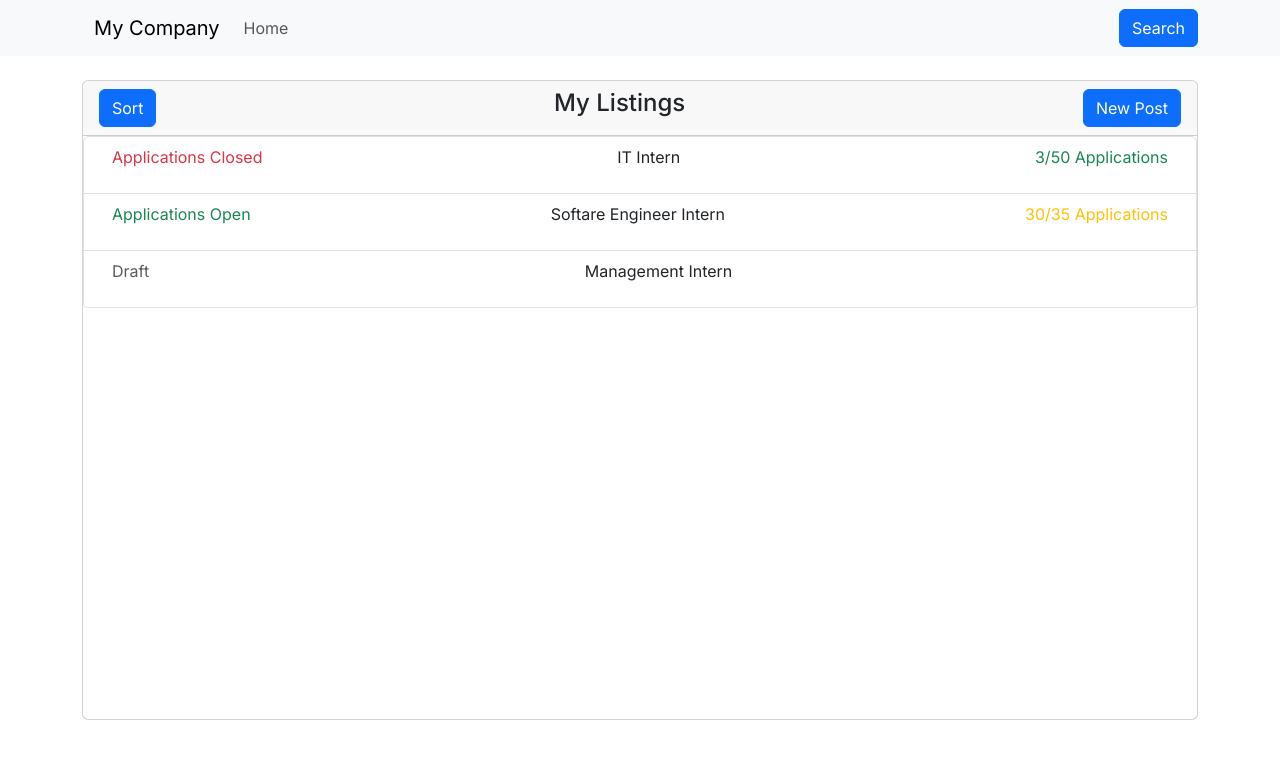
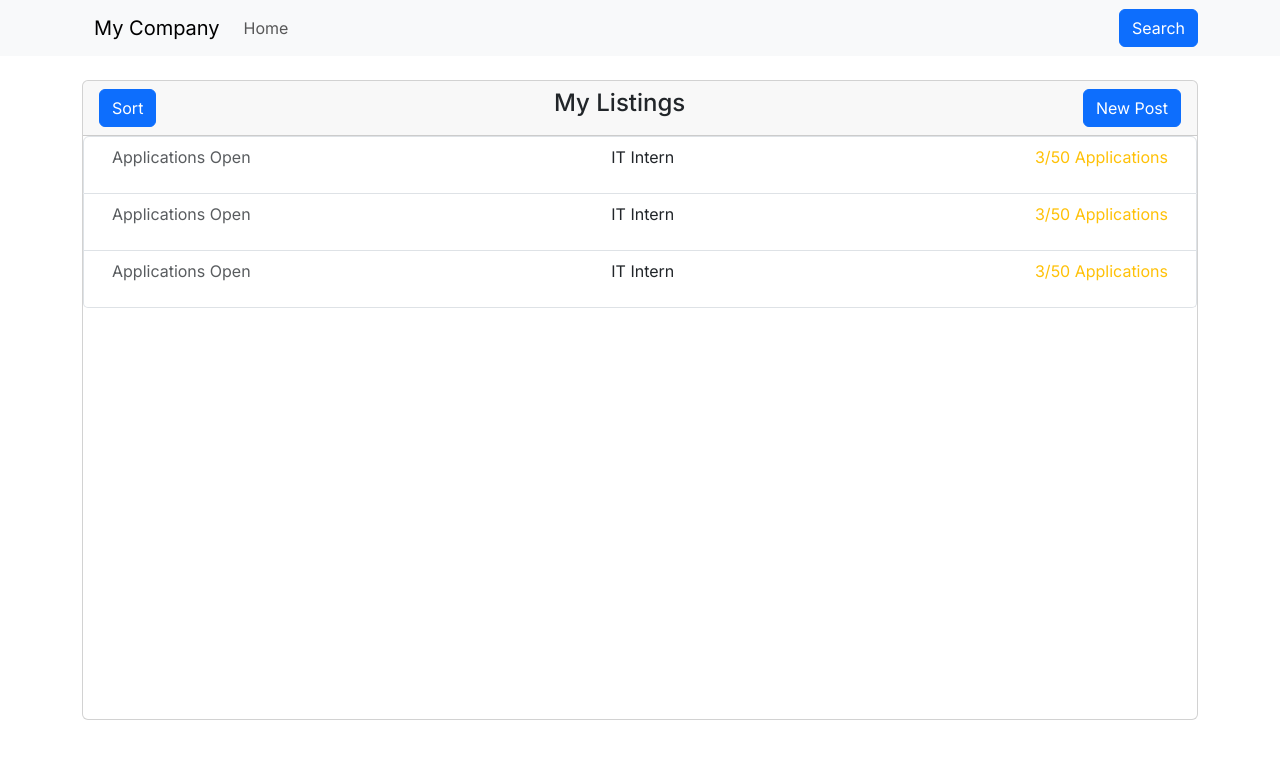
Before and after one commit to robwakefield/InternHunt, a Next.js app: page /recruiterDashboard in a window 1280 px wide. Shown: the top 758 px of the page. Built offline with nearby package versions, Linux system fonts and the light colour scheme; no server answers.

Commit message:
Extract listing item components in r dashboard

```diff
--- a/src/app/recruiterDashboard/page.js
+++ b/src/app/recruiterDashboard/page.js
@@ -1,15 +1,19 @@
 'use client'
 
 import "bootstrap/dist/css/bootstrap.min.css"
-import Nav from 'react-bootstrap/Nav';
-import Button from 'react-bootstrap/Button';
-import ListGroup from "react-bootstrap/ListGroup";
-import { Container, Navbar, Card, ListGroupItem } from "react-bootstrap";
+import { Nav, Button, ListGroup, Container, Navbar, Card, ListGroupItem } from "react-bootstrap";
+import { Component, useEffect, useState } from "react";
 
 function recruiterDashboard() {
-const handleClick = () => {
-  window.location.href = "./recruiterInternship";
-}
+
+const [post, setPost] = useState({name: "", applications: [], totalPlaces: 0, status: ""});
+
+useEffect(() => {
+  fetch('/api/post')
+    .then((response) => response.json())
+    .then((data) => setPost(data));
+}, []);
+
 
   return (
     <main className="recruiterDashboard">
@@ -35,39 +39,68 @@ const handleClick = () => {
             <Button>New Post</Button>
           </Card.Header>
 
-          <ListGroup>
+        <ApplicantList listings={[1, 2, 3]}></ApplicantList>
 
-            <ListGroupItem>
-              <Container className="d-flex justify-content-between" style={{cursor: "pointer"}} onClick={handleClick}>
-                <p className="text-danger">Applications Closed</p>
-                <p className="text-center">IT Intern</p>
-                <p className="text-success">3/50 Applications</p>
-              </Container>
-            </ListGroupItem>
-
-            <ListGroupItem>
-              <Container className="d-flex justify-content-between" style={{cursor: "pointer"}} onClick={handleClick}>
-                <p className="text-success">Applications Open</p>
-                <p className="text-center">Softare Engineer Intern</p>
-                <p className="text-warning">30/35 Applications</p>
-              </Container>
-            </ListGroupItem>
-
-            <ListGroupItem>
-              <Container className="d-flex justify-content-between" style={{cursor: "pointer"}} onClick={handleClick}>
-                <p className="text-muted">Draft</p>
-                <p className="text-center">Management Intern</p>
-                <p></p>
-              </Container>
-            </ListGroupItem>
-
-          </ListGroup>
         </Card>
       </Container>
     </main>
-
 
   );
 }
 
 export default recruiterDashboard;
+
+class ApplicantList extends Component {
+  constructor(props) {
+    super(props);
+    this.state = {
+      listings: props.listings
+    };
+  }
+
+  render() {
+    return (
+      <ListGroup>
+        {this.state.listings.map((listing) => <ListingItem key={listing.title}></ListingItem>)}
+      </ListGroup>
+    )
+  }
+}
+
+const handleClick = () => {
+  window.location.href = "./recruiterInternship";
+}
+
+class ListingItem extends Component {
+  constructor(props) {
+    super(props);
+    this.state = {
+      title: "IT Intern",
+      status: "Applications Open",
+      places_filled: "3",
+      total_places: "50"
+    };
+  }
+
+  render() {
+    return (
+      <ListGroupItem>
+        <Container className="d-flex justify-content-between" style={{cursor: "pointer"}} onClick={handleClick}>
+          <p className="text-muted">{this.state.status}</p>
+          <p className="text-center">{this.state.title}</p>
+          <p className="text-warning">
+            {this.state.places_filled}/{this.state.total_places} Applications
+          </p>
+        </Container>
+      </ListGroupItem>
+    )
+  }
+}
+
+{/* <ListGroupItem>
+<Container className="d-flex justify-content-between" style={{cursor: "pointer"}} onClick={handleClick}>
+  <p className="text-success">Applications Open</p>
+  <p className="text-center">Softare Engineer Intern</p>
+  <p className="text-warning">30/35 Applications</p>
+</Container>
+</ListGroupItem> */}
```
